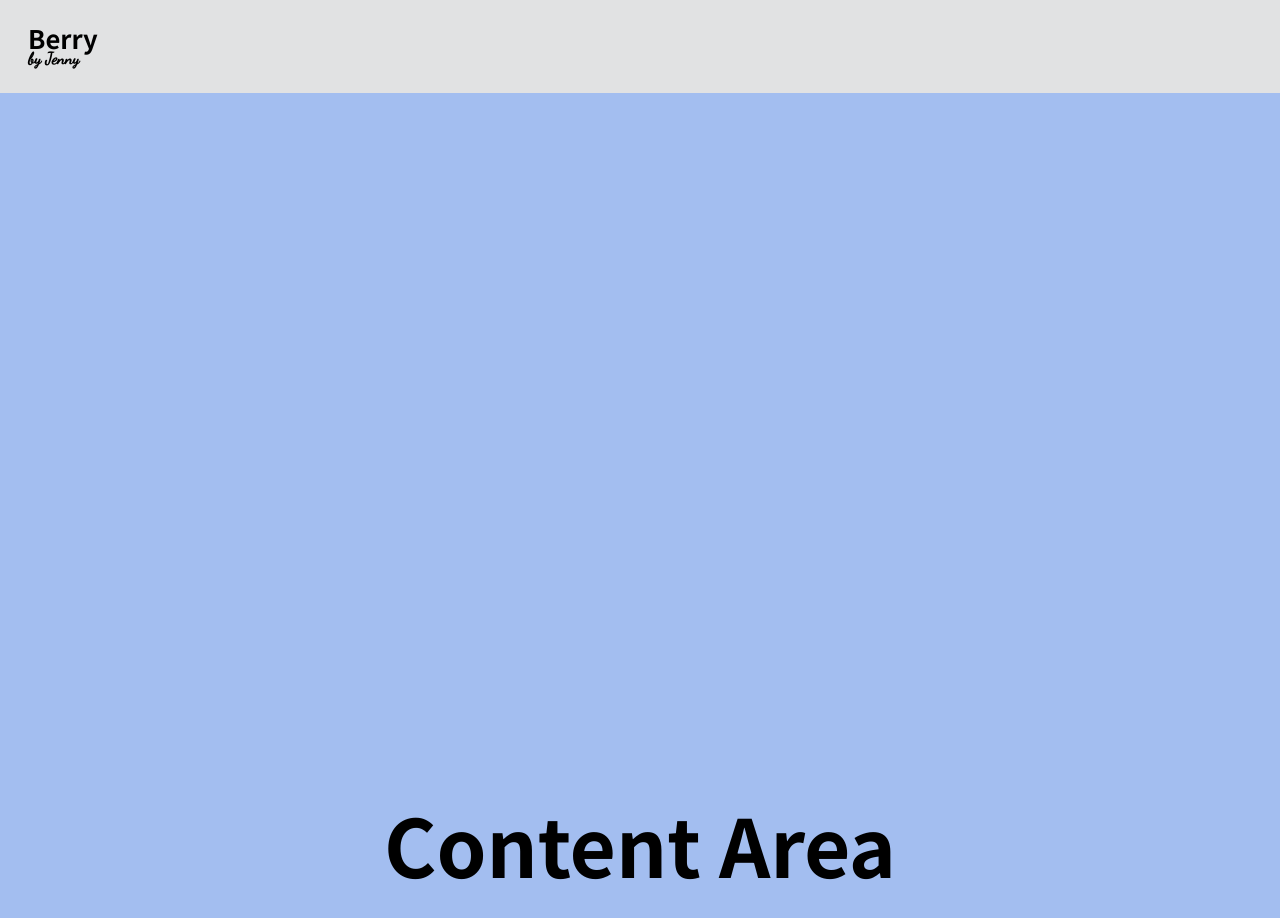
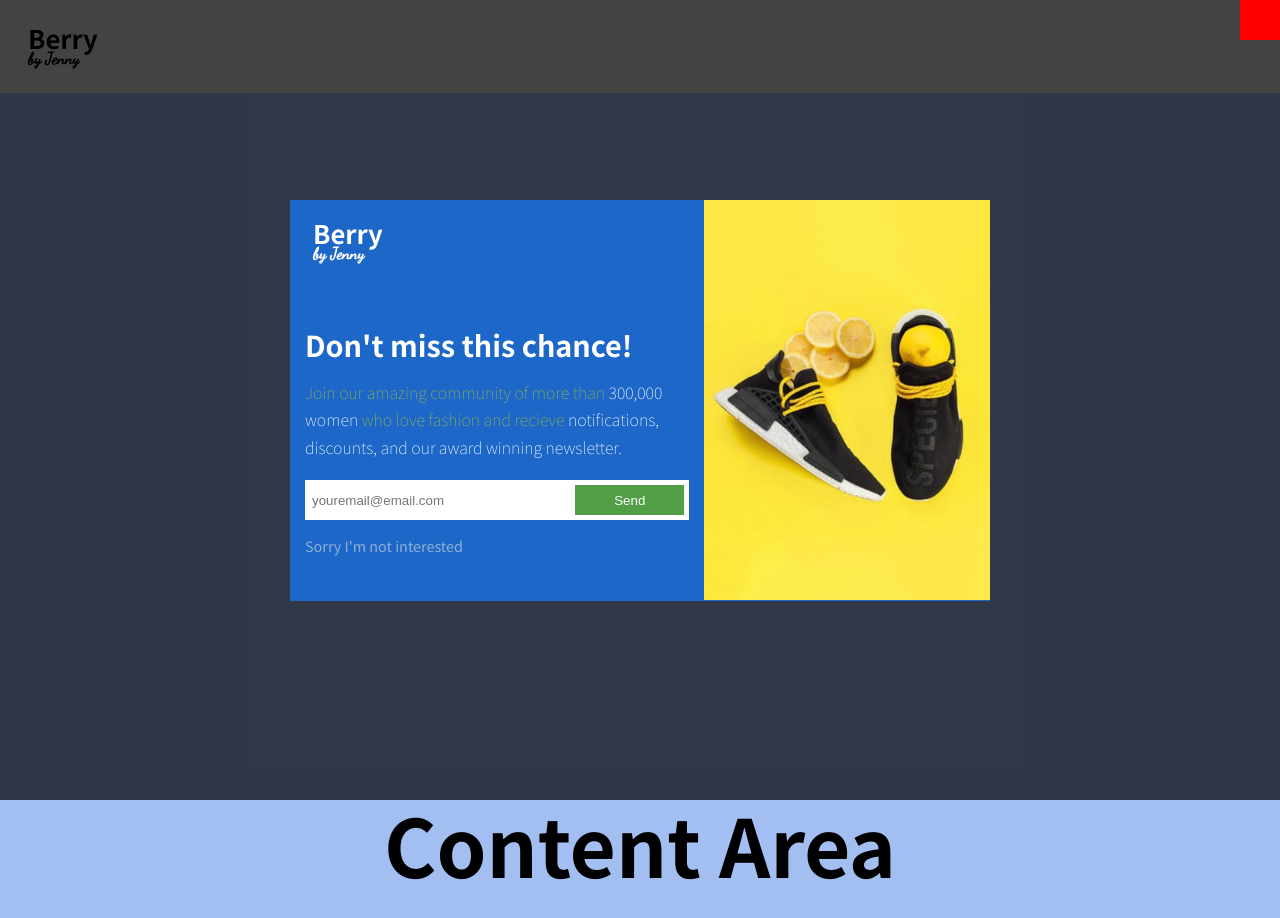
Before and after one commit to psarge2/js-modal, a plain HTML site: page index.html in a window 1280 px wide. Shown: the top 918 px of the page. Drawn offline with Linux system fonts and the light colour scheme.

Commit message:
added modal container with image and text with styling

```diff
--- a/css/styles.css
+++ b/css/styles.css
@@ -23,3 +23,113 @@
 	font-family: 'Dancing Script', cursive;
 	font-size: 1.3rem;
 }
+
+.email-modal {
+	position: fixed;
+	top: 0;
+	left: 0;
+	width: 100vw;
+	height: 100vh;
+	background: rgba(0, 0, 0, 0.7);
+	display: flex;
+	justify-content: center;
+	align-items: center;
+	transition: all 0.4s ease-in-out;
+	visibility: hidden;
+	opacity: 0;
+}
+
+.email-modal--visible {
+	visibility: visible;
+	opacity: 1;
+}
+
+.email-modal__close-btn {
+	position: fixed;
+	top: 0;
+	right: 0;
+	padding: 20px;
+	cursor: pointer;
+	background: red;
+}
+
+.email-modal .gg-close {
+	color: white;
+}
+
+.gg-close {
+	--ggs: 2;
+}
+
+.email-modal__container {
+	background: rgba(29, 103, 200, 1);
+	max-width: 700px;
+	width: 100%;
+	color: white;
+	display: flex;
+	position: relative;
+	overflow: hidden;
+}
+
+.email-modal__info {
+	width: 100%;
+	padding: 15px;
+}
+
+.email-modal__info .logo {
+	margin-bottom: 4rem;
+}
+
+.email-modal h2 {
+	font-size: 1.8rem;
+	margin-bottom: 1.2rem;
+}
+
+.email-modal__message {
+	color: rgba(221, 221, 0, 0.63);
+	font-weight: 100;
+	line-height: 1.7;
+	margin-bottom: 1.2rem;
+}
+
+.email-modal__highlight-text {
+	color: white;
+}
+
+.email-modal__form-group {
+	background: white;
+	display: flex;
+	padding: 5px;
+	margin-bottom: 1.2rem;
+}
+
+.email-modal__input {
+	background: white;
+	border: 0px solid;
+	width: 100%;
+	height: 30px;
+}
+
+.email-modal__button {
+	background: rgba(81, 158, 71, 1);
+	color: white;
+	border: 0;
+	width: 150px;
+	cursor: pointer;
+}
+
+.email-modal__decline-offer {
+	color: rgba(221, 221, 221, 0.6);
+	text-decoration: none;
+	font-size: 0.9rem;
+	cursor: pointer;
+	transform: color 0.3s ease-in-out;
+}
+
+.email-modal__decline-offer:hover {
+	color: #fff;
+}
+
+.email-modal__side-img img {
+	height: 400px;
+}
--- a/index.html
+++ b/index.html
@@ -28,6 +28,36 @@
   <main class="content-area">
     <h1>Content Area</h1>
   </main>
+  <section class="email-modal email-modal--visible">
+    <div class="email-modal__close-btn">
+      <i class="gg-close"></i>
+    </div>
+
+    <div class="email-modal__container">
+      <div class="email-modal__info">
+        <div class="logo">
+          Berry
+          <div class="logo__sub">
+            by Jenny
+          </div>
+        </div>
+        <h2>Don't miss this chance!</h2>
+        <p class="email-modal__message">
+          Join our amazing community of more than <span class="email-modal__highlight-text">300,000 women</span> who
+          love fashion and recieve <span class="email-modal__highlight-text">notifications, discounts, and our
+            award winning newsletter.</span>
+        </p>
+        <div class="email-modal__form-group">
+          <input type="text" class="email-modal__input" placeholder="youremail@email.com">
+          <button class="email-modal__button">Send</button>
+        </div>
+        <div class="email-modal__decline-offer">Sorry I'm not interested</div>
+      </div>
+      <div class="email-modal__side-img">
+        <img src="img/pexels-photo-4462782.jpg" alt="">
+      </div>
+    </div>
+  </section>
 </body>
 
 </html>
```
Also changed, not shown: img/modal-image.jpg (added), img/pexels-photo-4462782.jpg (added), 1 other file.
